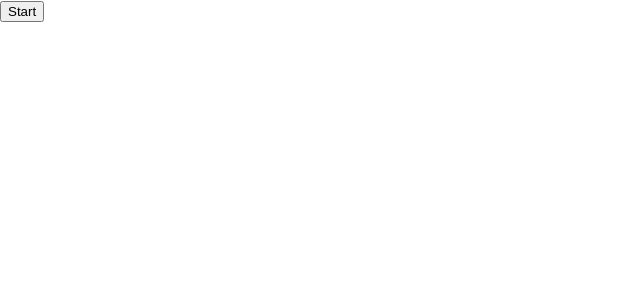
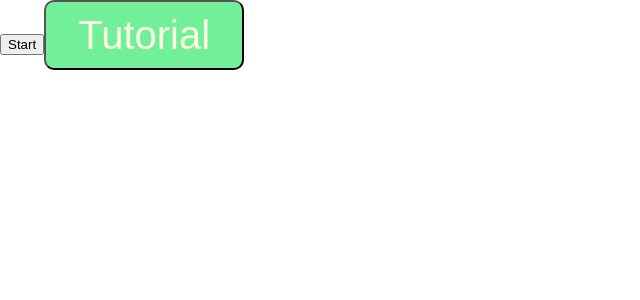
Before and after one commit to DesmandD3/finalApp, a Next.js app: page /start in a window 1280 px wide. Shown: the top 300 px of the page, without its empty margins (0-640 px from the left). Built offline with nearby package versions, Linux system fonts and the light colour scheme.

Commit message:
added tutorial button

```diff
--- /dev/null
+++ b/comps/Tutorialbutton.js
@@ -0,0 +1,14 @@
+import styled from "styled-components";
+
+const Tutorial = styled.button`
+  width: 200px;
+  height: 70px;
+  background-color: #71f099;
+  color: #fefae0;
+  font-size: 40px;
+  border-radius: 10px;
+`;
+
+export default function TutorialButton() {
+  return <Tutorial>Tutorial</Tutorial>
+}
--- a/pages/aboutUs.js
+++ b/pages/aboutUs.js
@@ -41,6 +41,7 @@ export default function About() {
         MDIA - 2106<br></br>
         Set - A
       </Names>
+
       <Back></Back>
     </FullPage>
   );
--- a/pages/start.js
+++ b/pages/start.js
@@ -1,9 +1,10 @@
 import StartButton from "../comps/start-button";
-
+import TutorialButton from "../comps/Tutorialbutton";
 export default function Start() {
   return (
     <div>
       <StartButton />
+      <TutorialButton> </TutorialButton>
     </div>
   );
 }
```
Also changed, not shown: comps/Next-button.js (added, +10 -0 lines).
